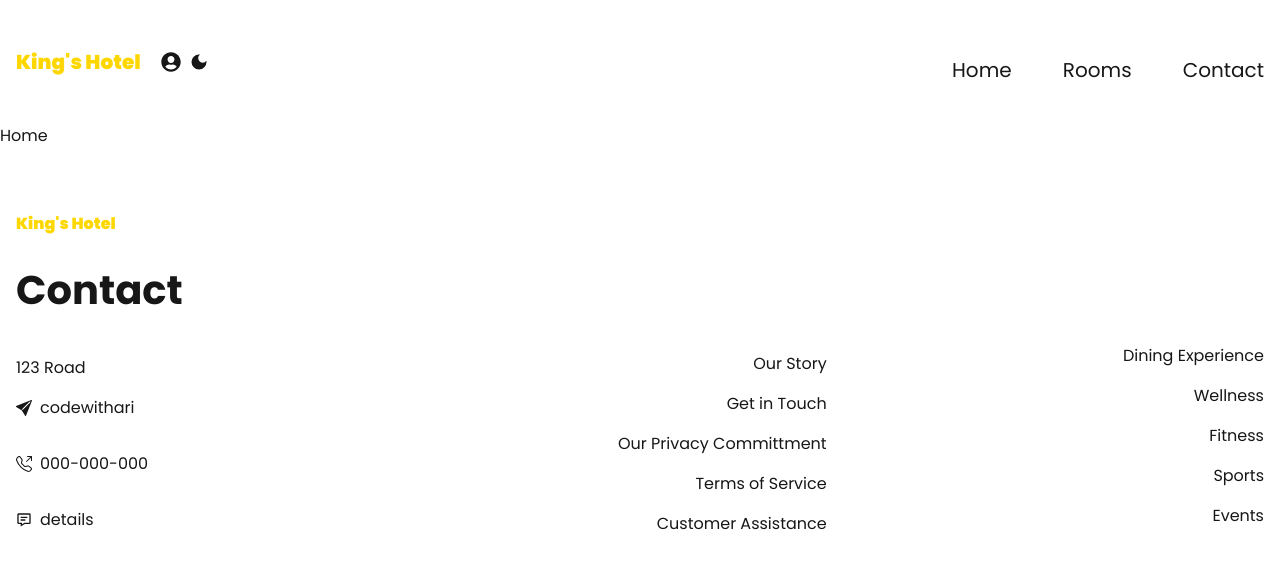
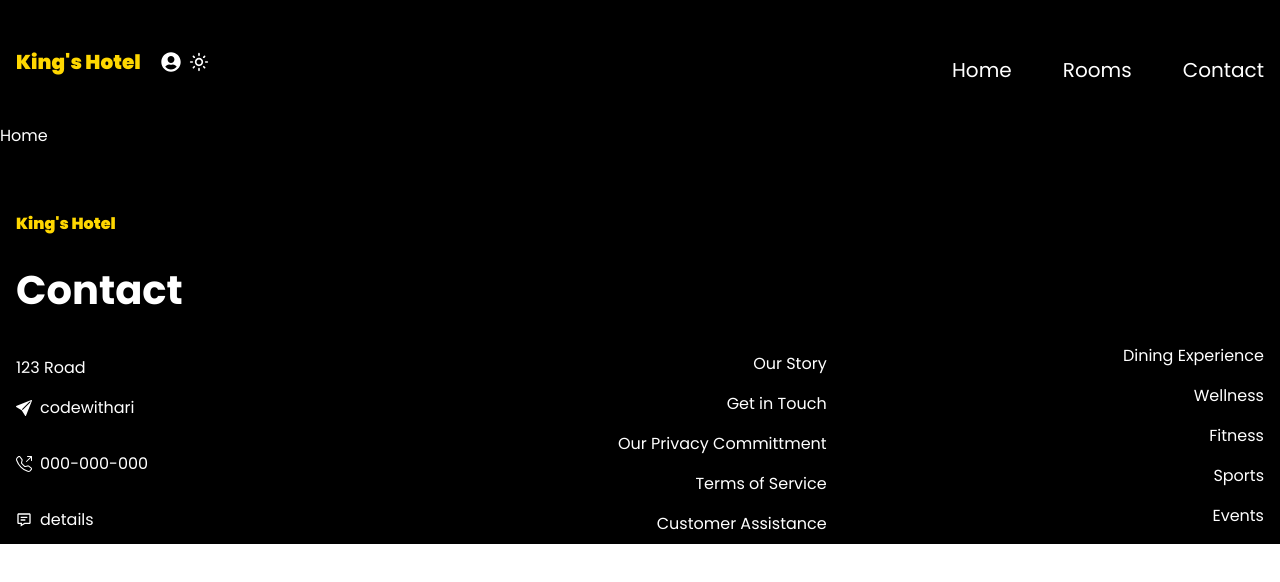
Before and after one commit to Eben717/hotel-management, a Next.js app: page / in a window 1280 px wide. Both pictures are taken after a click on the icon 198 px from the left and 62 px from the top of the page. Shown: the top 582 px of the page. Built offline with nearby package versions, Linux system fonts and the light colour scheme.

Commit message:
added the themeprovider to the layout

```diff
--- a/src/app/layout.tsx
+++ b/src/app/layout.tsx
@@ -3,6 +3,7 @@ import "./globals.css";
 import {Poppins} from 'next/font/google';
 import Header from "@/components/Header/Header";
 import Footer from "@/components/Footer/Footer";
+import ThemeProvider from "@/components/ThemeProvider/ThemeProvider";
 
 const poppins = Poppins({
   subsets: ['latin'],
@@ -17,18 +18,20 @@ export const metadata: Metadata = {
 
 export default function RootLayout({
   children,
-}: Readonly<{
+}: {
   children: React.ReactNode;
-}>) {
+}) {
   return (
     <html lang="en">
       <title>Hotel Management App</title>
       <body className={poppins.className}>
+        <ThemeProvider>
         <main className="font-normal">
           <Header/>
           {children}
           <Footer/>
         </main>
+          </ThemeProvider>
       </body>
     </html>
   );
--- a/src/components/Header/Header.tsx
+++ b/src/components/Header/Header.tsx
@@ -1,9 +1,14 @@
-import React from 'react';
+"use client"
+
+import React, { useContext } from 'react';
 import Link from 'next/link';
 import { FaUserCircle } from 'react-icons/fa';
-import { MdDarkMode } from 'react-icons/md';
+import { MdDarkMode, MdOutlineLightMode } from 'react-icons/md';
+import themeContext from '@/context/themeContext';
 
 const Header = () => {
+const {darkTheme, setDarkTheme} = useContext(themeContext)
+
   return <header className='py-10 px-4 container mx-auto text-xl flex flex-wrap md:flex-nowrap items-center justify-between'>
     <div className='flex items-center w-full md:2/3'>
     <Link href="/" className="font-black text-[#FFD700]">
@@ -16,7 +21,19 @@ const Header = () => {
         </Link>
         </li>
         <li className='ml-2'>
-        <MdDarkMode className='cursor-pointer' />
+       {darkTheme ? (
+        <MdOutlineLightMode className='cursor-pointer'
+        onClick={() => {
+          setDarkTheme(false);
+          localStorage.removeItem("hotel-theme")
+        }}/>
+        ) :  (
+          <MdDarkMode className='cursor-pointer'
+          onClick={() => {
+            setDarkTheme(true);
+            localStorage.setItem("hotel-theme", "true");
+          }}/>
+        )}
         </li>
     </ul>
     </div>
--- a/src/components/ThemeProvider/ThemeProvider.tsx
+++ b/src/components/ThemeProvider/ThemeProvider.tsx
@@ -1,18 +1,33 @@
 'use client';
 
-import { use, useEffect, useState } from "react";
+import { useEffect, useState } from "react";
 
 import themeContext from "@/context/themeContext";
 
-const ThemeProvider = () => {
+const ThemeProvider = ({children}: {children: React.ReactNode}) => {
     const themeFromStorage: boolean =
     typeof localStorage != 'undefined' && localStorage.getItem("hotel-theme")
     ? JSON.parse(localStorage.getItem("hotel-theme")!)
     : false;
 
     const [darkTheme, setDarkTheme] = useState<boolean>(themeFromStorage);
+const [renderComponet, setRenderComponent] = useState(false);
 
+    useEffect( () => {
+        setRenderComponent(true);
+    }, []);
+
+    if (!renderComponet) return <></>;
+
+    return(
     <themeContext.Provider value={{darkTheme, setDarkTheme}}>
-        <div className={``}></div>
+        <div className={`${darkTheme ? "dark" : ""} min-h-screen`}>
+            <div className="dark:text-white dark:bg-black text-[#1E1E1E]">
+                {children}
+            </div>
+        </div>
     </themeContext.Provider>
+    );
 }
+
+export default ThemeProvider;
--- a/tailwind.config.ts
+++ b/tailwind.config.ts
@@ -1,6 +1,7 @@
 import type { Config } from "tailwindcss";
 
 const config: Config = {
+  darkMode: "class",
   content: [
     "./src/pages/**/*.{js,ts,jsx,tsx,mdx}",
     "./src/components/**/*.{js,ts,jsx,tsx,mdx}",
```
